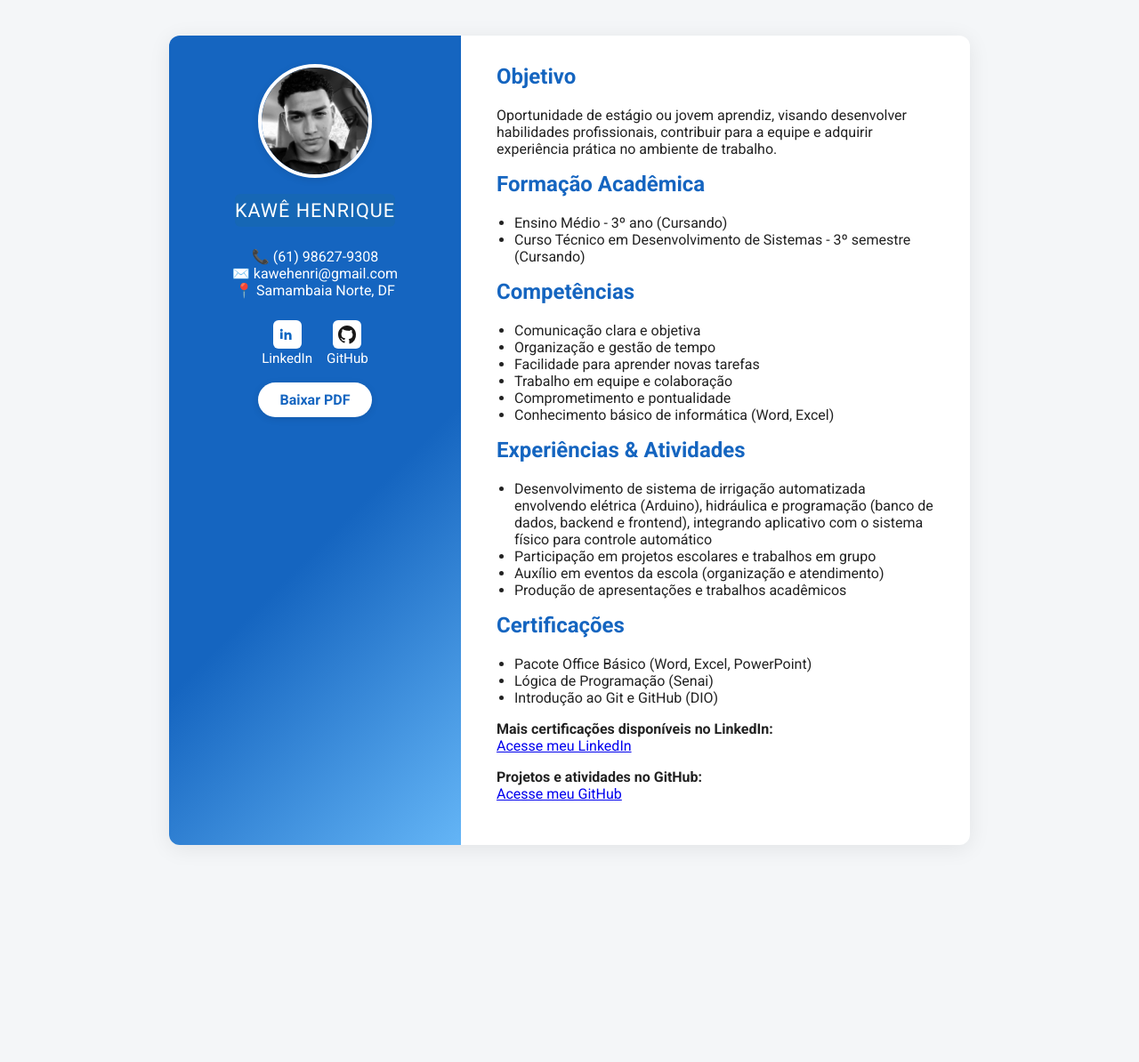
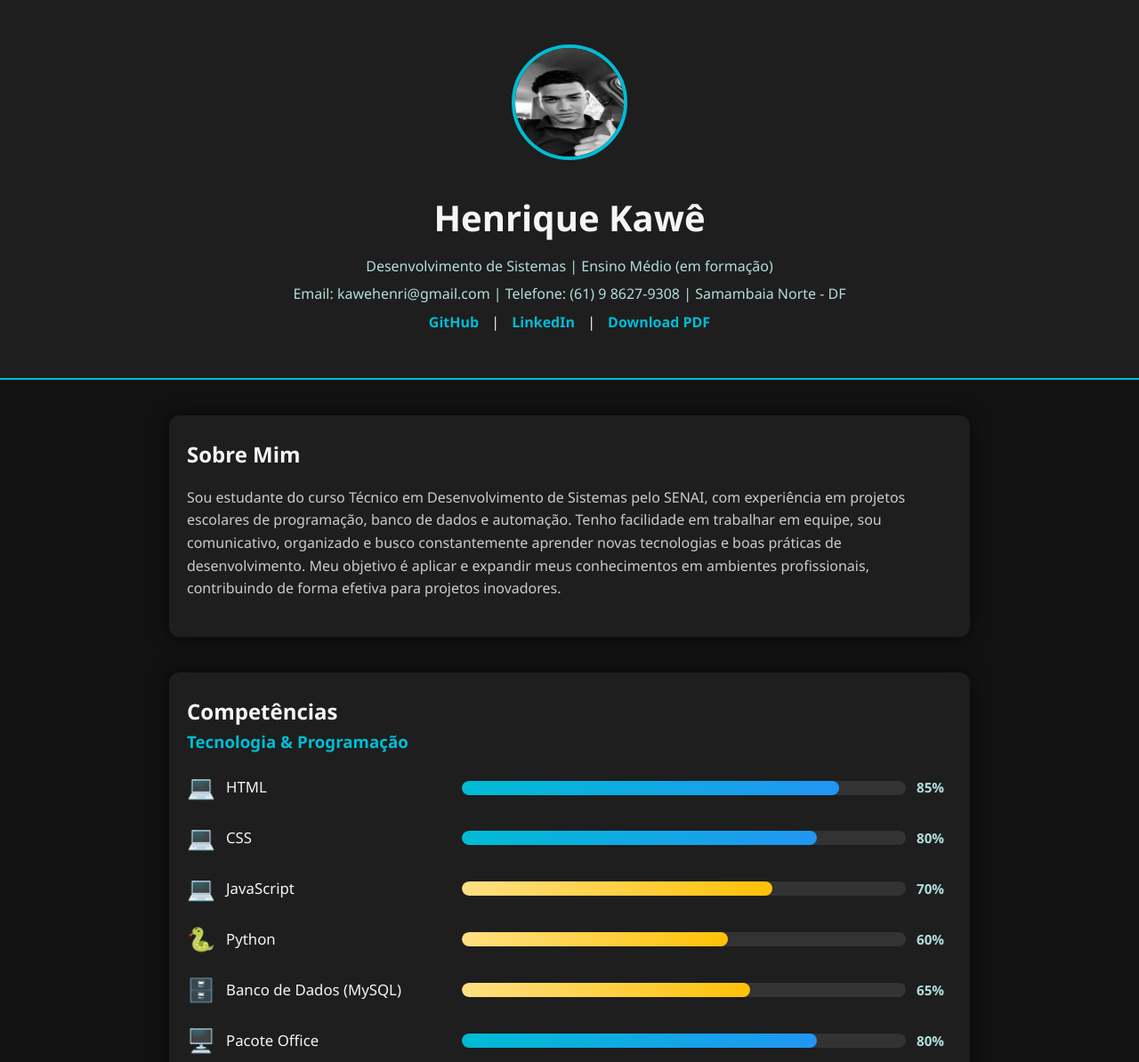
Before and after one commit to kawehenri/curriculo, a plain HTML site: page index.html in a window 1280 px wide. Shown: the top 1194 px of the page at 89% size. Before the commit the page ends 990 px from the top, so only its background shows below. Drawn offline with nearby package versions, Linux system fonts and the light colour scheme.

Commit message:
meu curriculo

```diff
--- a/index.html
+++ b/index.html
@@ -1,203 +1,233 @@
 <!DOCTYPE html>
-<html lang="pt-br">
+<html lang="pt-BR">
 <head>
 <meta charset="UTF-8">
 <meta name="viewport" content="width=device-width, initial-scale=1.0">
-	<title>Currículo - Kawe Henrique</title>
-	<link href="https://fonts.googleapis.com/css?family=Roboto:400,700|Open+Sans:400,700&display=swap" rel="stylesheet">
+<title>Currículo Online - Henrique Kawê</title>
 <style>
+  /* ======== GLOBAL ======== */
+  * { box-sizing: border-box; }
   body {
     margin: 0;
-	font-family: 'Roboto', 'Open Sans', Arial, sans-serif;
-	background: #f4f6f8;
-	color: #222;
+    font-family: 'Segoe UI', Tahoma, Geneva, Verdana, sans-serif;
+    background-color: #121212;
+    color: #f5f5f5;
+    line-height: 1.6;
   }
-.curriculo-container {
-	display: flex;
-	max-width: 900px;
-	margin: 40px auto;
-	background: #fff;
-	box-shadow: 0 4px 24px rgba(0,0,0,0.08);
+  h1,h2,h3 { margin:0; }
+  section { max-width: 900px; margin: 40px auto; padding: 25px 20px; border-radius: 12px; background: #1e1e1e; box-shadow: 0 0 20px rgba(0,0,0,0.6);}
+  a { color: #00bcd4; text-decoration: none; }
+  a:hover { text-decoration: underline; }
+
+  /* ======== HEADER ======== */
+  header {
+    text-align: center;
+    padding: 50px 20px;
+    background: #1e1e1e;
+    border-bottom: 2px solid #00bcd4;
+  }
+  header img {
+    width: 130px;
+    height: 130px;
+    border-radius: 50%;
+    border: 4px solid #00bcd4;
+    margin-bottom: 15px;
+  }
+  header h1 { font-size: 2.5rem; margin: 10px 0; }
+  header p { margin: 6px 0; font-size: 1rem; color: #b2dfdb; }
+  .social-links a { margin: 0 10px; font-weight: bold; }
+
+  /* ======== SOBRE ======== */
+  .sobre p { font-size: 1rem; color: #ccc; }
+
+  /* ======== SKILLS ======== */
+  .skills-group { margin-bottom: 30px; }
+  .skill {
+    display:flex; align-items:center; margin:16px 0; font-size:1.05rem; font-weight:500;
+  }
+  .skill-icon { font-size:1.6rem; margin-right:12px; width:32px; text-align:center; }
+  .skill-name { flex:1; }
+  .skill-bar {
+    flex:2; height:16px; border-radius:8px; background:#333; overflow:hidden; margin-left:15px; position:relative;
+  }
+  .skill-bar span {
+    display:block; height:100%; border-radius:8px; position:absolute; left:0; top:0; width:0;
+    transition: width 1.5s ease-in-out;
+  }
+  .tech span[data-width="70%"],
+  .tech span[data-width="60%"],
+  .db span[data-width="65%"],
+  .school span[data-width="70%"],
+  .school span[data-width="60%"] {
+    background: linear-gradient(90deg,#ffe082,#ffc107);
+  }
+  .school span[data-width="75%"] {
+    background: linear-gradient(90deg,#43ea7d,#388e3c);
+  }
+  .tech span:not([data-width="70%"]):not([data-width="60%"]) { background: linear-gradient(90deg,#00bcd4,#2196f3);}
+  .db span:not([data-width="65%"]){ background: linear-gradient(90deg,#ff9800,#ffc107);}
+  .school span:not([data-width="70%"]):not([data-width="60%"]){ background: linear-gradient(90deg,#43ea7d,#388e3c);}
+  .skill-percent { margin-left:12px; font-size:0.95rem; font-weight:600; color:#b2dfdb; min-width:40px; }
+
+  @media (max-width:600px){
+    .skill { flex-direction:column; align-items:flex-start; }
+    .skill-bar { margin-left:0; width:100%; margin-top:6px;}
+    .skill-percent { margin-left:0; margin-top:4px;}
+  }
+
+  /* ======== TAGS (SOCIOEMOCIONAIS) ======== */
+  .tags span {
+    display:inline-block; background:#00bcd4; color:#121212; padding:5px 12px; margin:5px; border-radius:20px; font-size:0.9rem;
+  }
+
+  /* ======== CARROSSEL CERTIFICADOS ======== */
+  .carousel {
+    position: relative;
+    max-width: 700px;
+    margin: 20px auto;
+    overflow: hidden;
     border-radius: 12px;
-	overflow: hidden;
   }
-.sidebar {
-	background: linear-gradient(135deg, #1565c0 60%, #64b5f6 100%);
-	color: #fff;
-	width: 280px;
-	padding: 32px 24px;
-	display: flex;
-	flex-direction: column;
-	align-items: center;
+  .carousel img { width:100%; display:none; border-radius:10px;}
+  .carousel img.active { display:block; }
+  .carousel-btn {
+    position:absolute; top:50%; transform:translateY(-50%);
+    background: rgba(0,188,212,0.8); color:#121212; border:none; padding:10px; cursor:pointer; border-radius:50%;
   }
-.profile-img {
-	width: 120px;
-	height: 120px;
-	object-fit: cover;
-	border-radius: 50%;
-	margin-bottom: 18px;
-	border: 4px solid #fff;
-	box-shadow: 0 2px 8px rgba(0,0,0,0.10);
-}
-.sidebar h1 {
-	font-size: 1.35rem;
-	font-weight: 500;
-	margin: 0 0 8px 0;
-	letter-spacing: 1px;
-	color: #fff;
-	text-align: center;
-	font-family: 'Roboto', 'Open Sans', Arial, sans-serif;
-	background: rgba(46,125,50,0.08);
-	border-radius: 6px;
-	padding: 6px 0 6px 0;
-}
-.contact {
-	font-size: 1rem;
-	margin-bottom: 24px;
-	text-align: center;
-}
-.btn-download {
-	background: #fff;
-	color: #1565c0;
-	padding: 10px 24px;
-	border-radius: 24px;
-	text-decoration: none;
-	font-weight: bold;
-	box-shadow: 0 2px 8px rgba(0,0,0,0.10);
-	transition: background 0.2s, color 0.2s;
-}
-.btn-download:hover {
-	background: #1565c0;
-	color: #fff;
-}
-.main-content {
-	flex: 1;
-	padding: 32px 40px;
-}
-.main-content h2 {
-	color: #1565c0;
-	margin-top: 0;
-}
-.main-content ul {
-	padding-left: 20px;
-}
-@media (max-width: 700px) {
-	.curriculo-container {
-		flex-direction: column;
-		max-width: 98vw;
-	}
-	.sidebar {
-		width: 100%;
-		border-radius: 12px 12px 0 0;
-	}
-	.main-content {
-		padding: 24px 12px;
-	}
-}
+  .carousel-btn:hover { background:#00bcd4; }
+  .prev { left:10px; } .next { right:10px; }
+
+  /* ======== EXPERIÊNCIAS & IDIOMAS ======== */
+  ul { padding-left:20px; }
+  ul li { margin-bottom:10px; }
+
 </style>
 </head>
 <body>
-	<div class="curriculo-container">
-		<aside class="sidebar">
-			<img src="WhatsApp Image 2025-08-13 at 08.56.23.jpeg" alt="Foto de Kawe Henrique" class="profile-img">
-			<h1>KAWÊ HENRIQUE</h1>
-			<p class="contact">
-				📞 (61) 98627-9308<br>
-				✉️ kawehenri@gmail.com<br>
-				📍 Samambaia Norte, DF
-			</p>
-			<div class="links" style="display: flex; gap: 16px; justify-content: center; margin-bottom: 18px;">
-				<div style="display: flex; flex-direction: column; align-items: center;">
-					<a href="https://www.linkedin.com/in/kaw%C3%AA-henrique-67308630a/" target="_blank" title="LinkedIn" style="display: inline-block; width: 32px; height: 32px;">
-						<svg xmlns="http://www.w3.org/2000/svg" viewBox="0 0 32 32" width="32" height="32" fill="#0A66C2">
-							<rect width="32" height="32" rx="6" fill="#fff"/>
-							<path d="M12.5 13.5h2.5v1.5h.04c.35-.66 1.2-1.36 2.46-1.36 2.63 0 3.11 1.73 3.11 3.98v4.38h-2.62v-3.88c0-.93-.02-2.13-1.3-2.13-1.3 0-1.5 1.01-1.5 2.06v3.95h-2.62V13.5zm-4.5 0h2.62v7.5H8V13.5zm1.31-3.75c.84 0 1.52.68 1.52 1.52 0 .84-.68 1.52-1.52 1.52-.84 0-1.52-.68-1.52-1.52 0-.84.68-1.52 1.52-1.52z"/>
-						</svg>
-					</a>
-					<span style="font-size: 0.95rem; color: #fff; margin-top: 2px;">LinkedIn</span>
+
+  <!-- ======== HEADER ======== -->
+  <header>
+    <img src="perfil.jpeg" alt="Foto de Henrique Kawê">
+    <h1>Henrique Kawê</h1>
+    <p>Desenvolvimento de Sistemas | Ensino Médio (em formação)</p>
+    <p>Email: kawehenri@gmail.com | Telefone: (61) 9 8627-9308 | Samambaia Norte - DF</p>
+    <div class="social-links">
+      <a href="https://github.com/kawehenri" target="_blank" rel="noopener">GitHub</a> |
+      <a href="https://www.linkedin.com/in/kaw%C3%AA-henrique-67308630a/" target="_blank" rel="noopener">LinkedIn</a> |
+      <a href="KAWE HENRIQUE.pdf" download>Download PDF</a>
     </div>
-				<div style="display: flex; flex-direction: column; align-items: center;">
-					<a href="https://github.com/kawehenri" target="_blank" title="GitHub" style="display: inline-block; width: 32px; height: 32px;">
-						<svg xmlns="http://www.w3.org/2000/svg" viewBox="0 0 32 32" width="32" height="32" fill="#181717">
-							<rect width="32" height="32" rx="6" fill="#fff"/>
-							<path d="M16 6C10.48 6 6 10.48 6 16c0 4.42 2.87 8.17 6.84 9.5.5.09.66-.22.66-.48 0-.24-.01-.87-.01-1.7-2.78.6-3.37-1.34-3.37-1.34-.45-1.15-1.1-1.46-1.1-1.46-.9-.62.07-.61.07-.61 1 .07 1.53 1.03 1.53 1.03.89 1.53 2.34 1.09 2.91.83.09-.65.35-1.09.63-1.34-2.22-.25-4.56-1.11-4.56-4.95 0-1.09.39-1.98 1.03-2.68-.1-.25-.45-1.27.1-2.65 0 0 .84-.27 2.75 1.02A9.56 9.56 0 0116 11.7c.85.004 1.71.12 2.51.35 1.91-1.29 2.75-1.02 2.75-1.02.55 1.38.2 2.4.1 2.65.64.7 1.03 1.59 1.03 2.68 0 3.85-2.34 4.7-4.57 4.95.36.31.68.92.68 1.85 0 1.34-.01 2.42-.01 2.75 0 .27.16.58.67.48A10.01 10.01 0 0026 16c0-5.52-4.48-10-10-10z"/>
-						</svg>
-					</a>
-					<span style="font-size: 0.95rem; color: #fff; margin-top: 2px;">GitHub</span>
+  </header>
+
+  <!-- ======== SOBRE ======== -->
+  <section class="sobre">
+    <h2>Sobre Mim</h2>
+    <p>Sou estudante do curso Técnico em Desenvolvimento de Sistemas pelo SENAI, com experiência em projetos escolares de programação, banco de dados e automação. Tenho facilidade em trabalhar em equipe, sou comunicativo, organizado e busco constantemente aprender novas tecnologias e boas práticas de desenvolvimento. Meu objetivo é aplicar e expandir meus conhecimentos em ambientes profissionais, contribuindo de forma efetiva para projetos inovadores.</p>
+  </section>
+
+  <!-- ======== COMPETÊNCIAS ======== -->
+  <section>
+    <h2>Competências</h2>
+
+    <div class="skills-group">
+      <h3 style="color:#00bcd4; margin-bottom:10px;">Tecnologia & Programação</h3>
+      <div class="skill"><span class="skill-icon">💻</span><span class="skill-name">HTML</span><div class="skill-bar tech"><span data-width="85%"></span></div><span class="skill-percent">85%</span></div>
+      <div class="skill"><span class="skill-icon">💻</span><span class="skill-name">CSS</span><div class="skill-bar tech"><span data-width="80%"></span></div><span class="skill-percent">80%</span></div>
+      <div class="skill"><span class="skill-icon">💻</span><span class="skill-name">JavaScript</span><div class="skill-bar tech"><span data-width="70%"></span></div><span class="skill-percent">70%</span></div>
+      <div class="skill"><span class="skill-icon">🐍</span><span class="skill-name">Python</span><div class="skill-bar tech"><span data-width="60%"></span></div><span class="skill-percent">60%</span></div>
+      <div class="skill"><span class="skill-icon">🗄️</span><span class="skill-name">Banco de Dados (MySQL)</span><div class="skill-bar db"><span data-width="65%"></span></div><span class="skill-percent">65%</span></div>
+      <div class="skill"><span class="skill-icon">🖥️</span><span class="skill-name">Pacote Office</span><div class="skill-bar tech"><span data-width="80%"></span></div><span class="skill-percent">80%</span></div>
     </div>
+
+    <div class="skills-group">
+      <h3 style="color:#43ea7d; margin-bottom:10px;">Matérias Escolares</h3>
+      <div class="skill"><span class="skill-icon">📐</span><span class="skill-name">Matemática</span><div class="skill-bar school"><span data-width="90%"></span></div><span class="skill-percent">90%</span></div>
+      <div class="skill"><span class="skill-icon">📊</span><span class="skill-name">Física</span><div class="skill-bar school"><span data-width="70%"></span></div><span class="skill-percent">75%</span></div>
+      <div class="skill"><span class="skill-icon">📝</span><span class="skill-name">Redação</span><div class="skill-bar school"><span data-width="85%"></span></div><span class="skill-percent">85%</span></div>
+      <div class="skill"><span class="skill-icon">🗣️</span><span class="skill-name">Língua Portuguesa</span><div class="skill-bar school"><span data-width="75%"></span></div><span class="skill-percent">80%</span></div>
+      <div class="skill"><span class="skill-icon">🌎</span><span class="skill-name">Inglês</span><div class="skill-bar school"><span data-width="60%"></span></div><span class="skill-percent">60%</span></div>
     </div>
-			<a href="static/document/KAWE HENRIQUE.pdf" class="btn-download" target="_blank">Baixar PDF</a>
-		</aside>
-		<main class="main-content">
+  </section>
+
+  <!-- ======== COMPETÊNCIAS SOCIOEMOCIONAIS ======== -->
   <section>
-				<h2>Objetivo</h2>
-				<p>Oportunidade de estágio ou jovem aprendiz, visando desenvolver habilidades profissionais, contribuir para a equipe e adquirir experiência prática no ambiente de trabalho.</p>
+    <h2>Competências Socioemocionais</h2>
+    <div class="tags">
+      <span>Empatia</span>
+      <span>Comunicação</span>
+      <span>Resiliência</span>
+      <span>Colaboração</span>
+      <span>Organização</span>
+      <span>Responsabilidade</span>
+      <span>Proatividade</span>
+      <span>Autonomia</span>
+      <span>Flexibilidade</span>
+      <span>Adaptabilidade</span>
+      <span>Iniciativa</span>
+      <span>Autoconfiança</span>
+      <span>Respeito e Ética</span>
+    </div>
   </section>
+
+  <!-- ======== EXPERIÊNCIAS & PROJETOS ======== -->
   <section>
-				<h2>Formação Acadêmica</h2>
+    <h2>Experiências & Projetos</h2>
     <ul>
-					<li>Ensino Médio - 3º ano (Cursando)</li>
-					<li>Curso Técnico em Desenvolvimento de Sistemas - 3º semestre (Cursando)</li>
+      <li><strong>Sistema de Irrigação Automatizado</strong> — Projeto com Arduino, sensor de umidade e bomba de água.</li>
+      <li><strong>Organização de Eventos Escolares</strong> — Suporte técnico e liderança em disciplinas gerais.</li>
+      <li><strong>Projetos Acadêmicos</strong> — Sistemas em Python, HTML, CSS, JS e MySQL.</li>
     </ul>
   </section>
+
+  <!-- ======== CERTIFICADOS (CARROSSEL) ======== -->
   <section>
-				<h2>Competências</h2>
-				<ul>
-					<li>Comunicação clara e objetiva</li>
-					<li>Organização e gestão de tempo</li>
-					<li>Facilidade para aprender novas tarefas</li>
-					<li>Trabalho em equipe e colaboração</li>
-					<li>Comprometimento e pontualidade</li>
-					<li>Conhecimento básico de informática (Word, Excel)</li>
-				</ul>
+    <h2>Certificados</h2>
+    <div class="carousel">
+      <img src="certificado.jpeg" alt="Certificado de Lógica de Programação" class="active">
+      <img src="certificado1.jpeg" alt="Certificado de Git e GitHub">
+      <img src="certificado2.jpeg" alt="Certificado de Pacote Office">
+      <img src="certificado3.jpeg" alt="Certificado de Python">
+      <button class="carousel-btn prev">&#10094;</button>
+      <button class="carousel-btn next">&#10095;</button>
+    </div>
   </section>
+
+  <!-- ======== IDIOMAS ======== -->
   <section>
-				<h2>Experiências & Atividades</h2>
-				<ul>
-					<li>Desenvolvimento de sistema de irrigação automatizada envolvendo elétrica (Arduino), hidráulica e programação (banco de dados, backend e frontend), integrando aplicativo com o sistema físico para controle automático</li>
-					<li>Participação em projetos escolares e trabalhos em grupo</li>
-					<li>Auxílio em eventos da escola (organização e atendimento)</li>
-					<li>Produção de apresentações e trabalhos acadêmicos</li>
-				</ul>
+    <h2>Idiomas</h2>
+    <p>Português — Nativo</p>
+    <p>Inglês — Básico</p>
   </section>
+
+  <!-- ======== CONTATO ======== -->
   <section>
-				<h2>Certificações</h2>
-				<ul>
-					<li>Pacote Office Básico (Word, Excel, PowerPoint)</li>
-					<li>Lógica de Programação (Senai)</li>
-					<li>Introdução ao Git e GitHub (DIO)</li>
-				</ul>
-				<p style="margin-top:8px;">
-					<strong>Mais certificações disponíveis no LinkedIn:</strong><br>
-					<a href="https://www.linkedin.com/in/kaw%C3%AA-henrique-67308630a/" target="_blank">Acesse meu LinkedIn</a>
-				</p>
-				<p style="margin-top:8px;">
-					<strong>Projetos e atividades no GitHub:</strong><br>
-					<a href="https://github.com/kawehenri" target="_blank">Acesse meu GitHub</a>
-				</p>
+    <h2>Contato</h2>
+    <p>Estou em busca de oportunidades de estágio e desenvolvimento na área de tecnologia e também em áreas gerais dentro do mercado de trabalho. Entre em contato comigo por email, LinkedIn ou WhatsApp, será um prazer conversar!</p>
   </section>
-		</main>
-	</div>
+
 <script>
-document.addEventListener('DOMContentLoaded', function() {
-	const btnDownload = document.querySelector('.btn-download');
-	if (btnDownload) {
-		btnDownload.addEventListener('click', function() {
-			btnDownload.classList.add('clicked');
-			setTimeout(() => btnDownload.classList.remove('clicked'), 600);
-		});
-	}
-
-	// Scroll suave para seções
-	document.querySelectorAll('nav a').forEach(link => {
-		link.addEventListener('click', function(e) {
-			const href = link.getAttribute('href');
-			if (href.startsWith('#')) {
-				e.preventDefault();
-				document.querySelector(href).scrollIntoView({ behavior: 'smooth' });
-			}
+  // Animação das barras
+  window.addEventListener('DOMContentLoaded', () => {
+    document.querySelectorAll('.skill-bar span').forEach(bar => {
+      setTimeout(() => {
+        bar.style.width = bar.getAttribute('data-width');
+      }, 400);
     });
   });
+
+  // Carrossel
+  const images = document.querySelectorAll(".carousel img");
+  let index = 0;
+  function showImage(i){
+    images.forEach(img => img.classList.remove("active"));
+    images[i].classList.add("active");
+  }
+  document.querySelector(".prev").addEventListener("click", () => {
+    index = (index - 1 + images.length) % images.length;
+    showImage(index);
+  });
+  document.querySelector(".next").addEventListener("click", () => {
+    index = (index + 1) % images.length;
+    showImage(index);
   });
 </script>
 </body>
```
Also changed, not shown: certificado.jpeg (added), certificado1.jpeg (added), certificado2.jpeg (added), certificado3.jpeg (added), perfil.jpeg (renamed from WhatsApp Image 2025-08-13 at 08.56.23.jpeg), 1 other file. Lines whose indentation alone changed are shown as unchanged.
